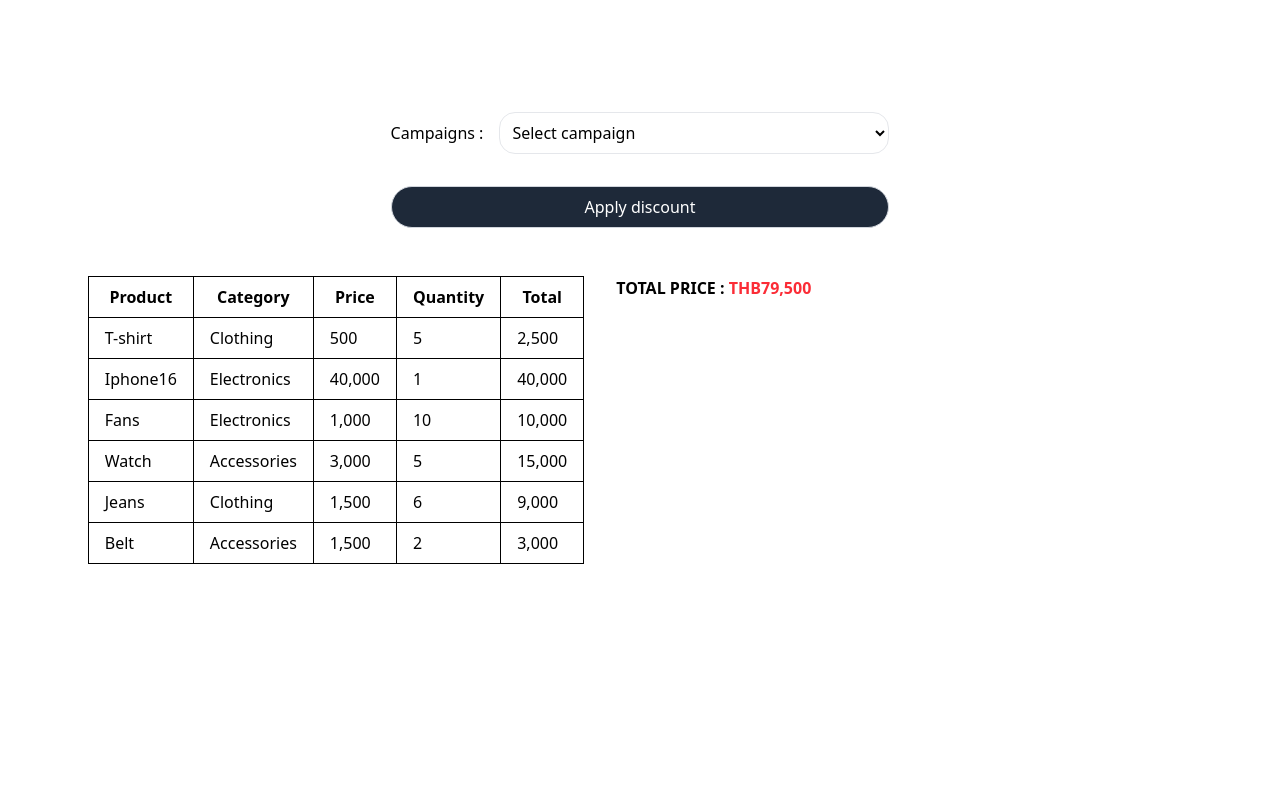
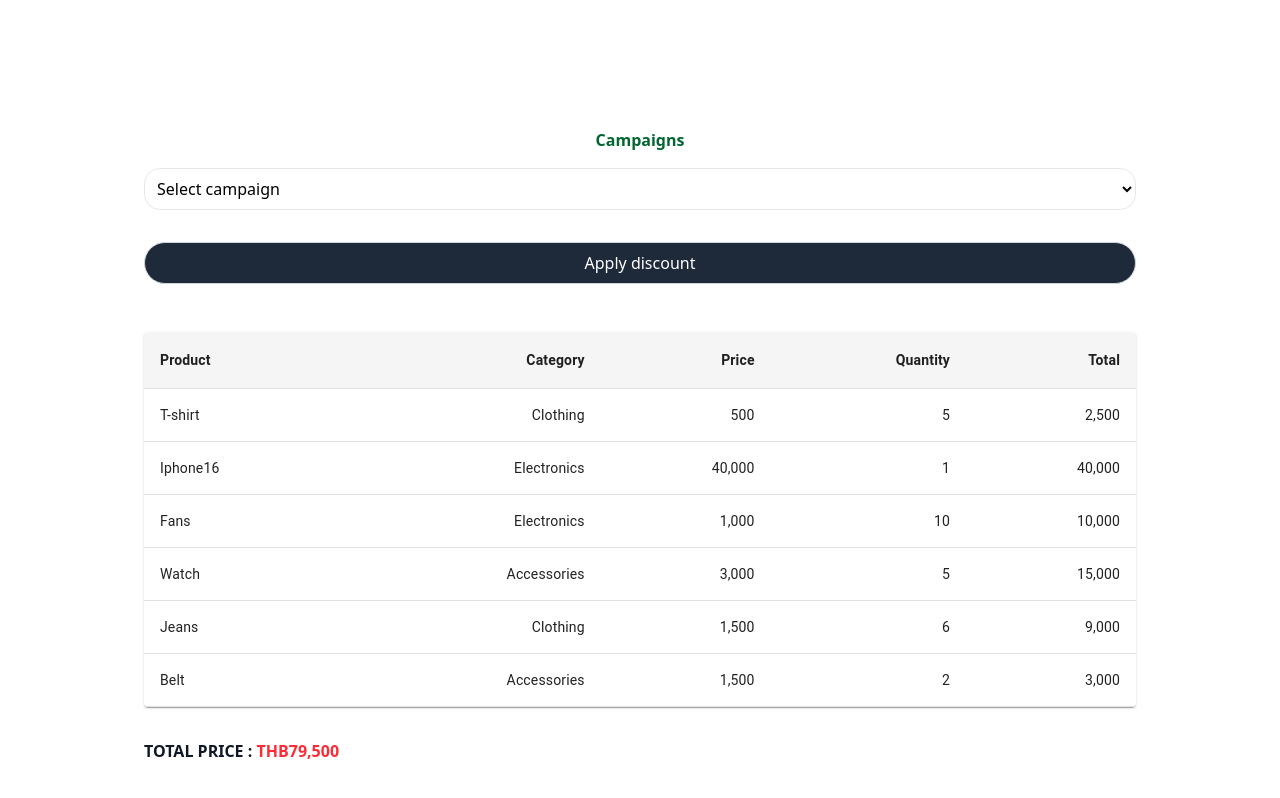
Before and after one commit to apiwatz-lee/discount-campaign, a React (Vite) app: page / in a window 1280 px wide. Shown: the top 798 px of the page. Built offline with nearby package versions, Linux system fonts and the light colour scheme.

Commit message:
feat:support responsive

```diff
--- a/package.json
+++ b/package.json
@@ -10,6 +10,9 @@
     "preview": "vite preview"
   },
   "dependencies": {
+    "@emotion/react": "^11.14.0",
+    "@emotion/styled": "^11.14.0",
+    "@mui/material": "^7.0.0",
     "@tailwindcss/vite": "^4.0.15",
     "react": "^19.0.0",
     "react-dom": "^19.0.0",
--- a/src/App.jsx
+++ b/src/App.jsx
@@ -47,7 +47,7 @@ function App() {
       },
       component: (params, campaign) => (
         <div key={campaign}>
-          <label className='min-w-22 text-start content-center'>
+          <label className=' text-start content-center'>
             Discount amount (THB)
           </label>
           <input
@@ -66,7 +66,7 @@ function App() {
               );
             }}
             value={params.amount}
-            className='border border-gray-200 rounded-xl p-2'
+            className='border border-gray-200 rounded-xl p-2 ml-4'
           />
         </div>
       ),
@@ -111,7 +111,7 @@ function App() {
               )
             }
             value={params.percentage}
-            className='border border-gray-200 rounded-xl p-2'
+            className='border border-gray-200 rounded-xl p-2 ml-4'
           />
         </div>
       ),
@@ -159,6 +159,7 @@ function App() {
                 )
               )
             }
+            className='border border-gray-200 rounded-xl p-2 ml-4'
           >
             {params.productCategories.map((category) => (
               <option key={category} value={category}>
@@ -167,7 +168,7 @@ function App() {
             ))}
           </select>
 
-          <label className='min-w-22 text-start content-center'>
+          <label className='min-w-22 text-start content-center ml-4'>
             Discount amount (%)
           </label>
           <input
@@ -187,7 +188,7 @@ function App() {
               )
             }
             value={params.amount}
-            className='border border-gray-200 rounded-xl p-2'
+            className='border border-gray-200 rounded-xl p-2 ml-4'
           />
         </div>
       ),
@@ -240,7 +241,7 @@ function App() {
               )
             }
             value={params.points}
-            className='border border-gray-200 rounded-xl p-2'
+            className='border border-gray-200 rounded-xl p-2 ml-4'
           />
         </div>
       ),
@@ -270,9 +271,8 @@ function App() {
       },
       component: (params, campaign) => (
         <div key={campaign}>
-          <label className='min-w-22 text-start content-center'>
-            every (THB)
-          </label>
+          <div>
+            <label className=' text-start content-center'>every (THB)</label>
             <input
               onChange={(e) =>
                 setCampaigns((campaigns) =>
@@ -292,12 +292,12 @@ function App() {
                 )
               }
               value={params.everyAmount}
-            className='border border-gray-200 rounded-xl p-2'
+              className='border border-gray-200 rounded-xl p-2 ml-8'
             />
+          </div>
 
-          <label className='min-w-22 text-start content-center'>
-            discount (THB)
-          </label>
+          <div className='mt-4'>
+            <label className='text-start content-center'>discount (THB)</label>
             <input
               onChange={(e) =>
                 setCampaigns((campaigns) =>
@@ -317,8 +317,9 @@ function App() {
                 )
               }
               value={params.willDiscount}
-            className='border border-gray-200 rounded-xl p-2'
+              className='border border-gray-200 rounded-xl p-2 ml-3'
             />
+          </div>
         </div>
       ),
       calculateDiscount: (totalAfterOnTop, everyAmount, willDiscount) => {
@@ -465,7 +466,7 @@ function App() {
     .reduce((acc, item) => acc + item, 0);
 
   return (
-    <main className='mx-auto container flex flex-col justify-center items-center gap-12 my-28'>
+    <main className='mx-auto container flex flex-col justify-center items-center gap-12 my-28 p-4 w-full max-w-5xl'>
       {campaigns.length > 0 && (
         <CampaignSelector
           onSubmit={handleApplyDiscount}
@@ -475,7 +476,7 @@ function App() {
         />
       )}
 
-      <section className='flex justify-center gap-8 w-full'>
+      <section className='flex flex-col justify-center items-center gap-8 w-full'>
         <CartDetails cart={cart} />
         <PriceDetail
           total={total}
--- a/src/common.jsx
+++ b/src/common.jsx
@@ -1,4 +1,4 @@
-export const formarNumberWithCommas = (number) => {
+export const formatNumberWithCommas = (number) => {
   if (!number) return;
   return number.toString().replace(/\B(?=(\d{3})+(?!\d))/g, ',');
 };
--- a/src/components/CampaignSelector.jsx
+++ b/src/components/CampaignSelector.jsx
@@ -5,10 +5,10 @@ const CampaignSelector = ({
   selectedCampaign = {},
 }) => {
   return (
-    <form className='flex flex-col gap-4' onSubmit={onSubmit}>
-      <div className='flex gap-4 '>
-        <label className='min-w-22 text-start content-center'>
-          Campaigns :
+    <form className='flex flex-col gap-4 w-full' onSubmit={onSubmit}>
+      <div className='flex flex-col gap-4 '>
+        <label className=' text-center content-center font-extrabold text-green-800'>
+          Campaigns
         </label>
         <select
           className='border border-gray-200 rounded-2xl p-2'
--- a/src/components/CartDetails.jsx
+++ b/src/components/CartDetails.jsx
@@ -1,33 +1,50 @@
-import { formarNumberWithCommas } from '../common';
+import { formatNumberWithCommas } from '../common';
+import * as React from 'react';
+import Table from '@mui/material/Table';
+import TableBody from '@mui/material/TableBody';
+import TableCell from '@mui/material/TableCell';
+import TableContainer from '@mui/material/TableContainer';
+import TableHead from '@mui/material/TableHead';
+import TableRow from '@mui/material/TableRow';
+import Paper from '@mui/material/Paper';
 
 const CartDetails = ({ cart = [] }) => {
   return (
-    <table className='table-auto'>
-      <thead>
-        <tr>
-          <th className='border px-4 py-2'>Product</th>
-          <th className='border px-4 py-2'>Category</th>
-          <th className='border px-4 py-2'>Price</th>
-          <th className='border px-4 py-2'>Quantity</th>
-          <th className='border px-4 py-2'>Total</th>
-        </tr>
-      </thead>
-      <tbody>
-        {cart?.map(({ id, name, price, quantity, category }) => (
-          <tr key={id}>
-            <td className='border px-4 py-2'>{name}</td>
-            <td className='border px-4 py-2'>{category}</td>
-            <td className='border px-4 py-2'>
-              {formarNumberWithCommas(price)}
-            </td>
-            <td className='border px-4 py-2'>{quantity}</td>
-            <td className='border px-4 py-2'>
-              {formarNumberWithCommas(price * quantity)}
-            </td>
-          </tr>
-        ))}
-      </tbody>
-    </table>
+    <TableContainer component={Paper}>
+      <Table>
+        <TableHead>
+          <TableRow
+            sx={{
+              '& .MuiTableCell-root': {
+                fontWeight: 'bold',
+                backgroundColor: '#f5f5f5',
+              },
+            }}
+          >
+            <TableCell>Product</TableCell>
+            <TableCell align='right'>Category</TableCell>
+            <TableCell align='right'>Price</TableCell>
+            <TableCell align='right'>Quantity</TableCell>
+            <TableCell align='right'>Total</TableCell>
+          </TableRow>
+        </TableHead>
+        <TableBody>
+          {cart.map(({ id, name, price, quantity, category }) => (
+            <TableRow key={id}>
+              <TableCell>{name}</TableCell>
+              <TableCell align='right'>{category}</TableCell>
+              <TableCell align='right'>
+                {formatNumberWithCommas(price)}
+              </TableCell>
+              <TableCell align='right'>{quantity}</TableCell>
+              <TableCell align='right'>
+                {formatNumberWithCommas(price * quantity)}
+              </TableCell>
+            </TableRow>
+          ))}
+        </TableBody>
+      </Table>
+    </TableContainer>
   );
 };
 
--- a/src/components/PriceDetail.jsx
+++ b/src/components/PriceDetail.jsx
@@ -1,4 +1,4 @@
-import { formarNumberWithCommas } from '../common';
+import { formatNumberWithCommas } from '../common';
 
 const PriceDetail = ({
   total = 0,
@@ -8,11 +8,11 @@ const PriceDetail = ({
   campaignApplies = [],
 }) => {
   return (
-    <div className='min-w-xl max-w-xl flex flex-col gap-6'>
-      <div className='font-bold'>
+    <div className='  flex flex-col gap-6 w-full'>
+      <div className='font-bold text-gray-900'>
         TOTAL PRICE :{' '}
         <span className='font-bold text-red-500'>
-          THB{formarNumberWithCommas(total)}
+          THB{formatNumberWithCommas(total)}
         </span>
       </div>
 
@@ -23,39 +23,39 @@ const PriceDetail = ({
           const discountLabels = {
             fixedAmount: (
               <>
-                <span className='font-bold text-green-700'>{`COUPON: `}</span>
+                <span className='font-bold text-gray-900'>{`COUPON: `}</span>
                 You saved{' '}
                 <span className='font-bold text-green-700'>
-                  THB{formarNumberWithCommas(value.discountAmount)}!
+                  THB{formatNumberWithCommas(value.discountAmount)}!
                 </span>{' '}
                 Your remaining balance is{' '}
                 <span className='font-bold text-green-700'>
-                  THB{formarNumberWithCommas(value.balance)}
+                  THB{formatNumberWithCommas(value.balance)}
                 </span>
                 .
               </>
             ),
             percentageDiscount: (
               <>
-                <span className='font-bold text-green-700'>{`COUPON: `}</span>
+                <span className='font-bold text-gray-900'>{`COUPON: `}</span>
                 You got a{' '}
                 <span className='font-bold text-green-700'>
                   {value.discountPercent}%
                 </span>
                 {` discount, you saved`}
                 <span className='font-bold text-green-700'>
-                  THB{formarNumberWithCommas(value.discountAmount)}
+                  THB{formatNumberWithCommas(value.discountAmount)}
                 </span>
                 . Your balance is now{' '}
                 <span className='font-bold text-green-700'>
                   THB
-                  {formarNumberWithCommas(value.balance)}.
+                  {formatNumberWithCommas(value.balance)}.
                 </span>
               </>
             ),
             percentageDiscountByCategory: (
               <>
-                <span className='font-bold text-green-700'>{`ON TOP: `}</span>
+                <span className='font-bold text-gray-900'>{`ON TOP: `}</span>
                 Your{' '}
                 <span className='font-bold text-green-700'>
                   {value.selectedCategory}
@@ -66,53 +66,53 @@ const PriceDetail = ({
                 </span>{' '}
                 discount (
                 <span className='font-bold text-green-700'>
-                  THB{formarNumberWithCommas(value.totalCategory)}
+                  THB{formatNumberWithCommas(value.totalCategory)}
                 </span>{' '}
                 items in total), saving you{' '}
                 <span className='font-bold text-green-700'>
-                  THB{formarNumberWithCommas(value.discountAmount)}
+                  THB{formatNumberWithCommas(value.discountAmount)}
                 </span>
                 . Your balance is now{' '}
                 <span className='font-bold text-green-700'>
-                  THB{formarNumberWithCommas(value.balance)}
+                  THB{formatNumberWithCommas(value.balance)}
                 </span>
                 .
               </>
             ),
             discountByPoints: (
               <>
-                <span className='font-bold text-green-700'>{`ON TOP: `}</span>
+                <span className='font-bold text-gray-900'>{`ON TOP: `}</span>
                 You used your points and saved{' '}
                 <span className='font-bold text-green-700'>
-                  THB{formarNumberWithCommas(value.discountAmount)}
+                  THB{formatNumberWithCommas(value.discountAmount)}
                 </span>
                 . Your new balance is{' '}
                 <span className='font-bold text-green-700'>
-                  THB{formarNumberWithCommas(value.balance)}
+                  THB{formatNumberWithCommas(value.balance)}
                 </span>
                 .
               </>
             ),
             specialCampaigns: (
               <>
-                <span className='font-bold text-green-700'>{`SEASONAL: `}</span>
+                <span className='font-bold text-gray-900'>{`SEASONAL: `}</span>
                 For every{' '}
                 <span className='font-bold text-green-700'>
                   THB
-                  {formarNumberWithCommas(value.everyAmount)}{' '}
+                  {formatNumberWithCommas(value.everyAmount)}{' '}
                 </span>
                 spent, you get a{' '}
                 <span className='font-bold text-green-700'>
-                  THB{formarNumberWithCommas(value.willDiscount)}
+                  THB{formatNumberWithCommas(value.willDiscount)}
                 </span>{' '}
                 discount. This campaign, you saved{' '}
                 <span className='font-bold text-green-700'>
-                  THB{formarNumberWithCommas(value.discountAmount)}
+                  THB{formatNumberWithCommas(value.discountAmount)}
                 </span>{' '}
                 leaving you with a balance of{' '}
                 <span className='font-bold text-green-700'>
                   THB
-                  {formarNumberWithCommas(value.balance)}
+                  {formatNumberWithCommas(value.balance)}
                 </span>
               </>
             ),
@@ -124,16 +124,16 @@ const PriceDetail = ({
 
       {campaignApplies.length > 0 && (
         <div>
-          <div className='font-bold'>
+          <div className='font-bold text-gray-900'>
             NET DISCOUNT :{' '}
             <span className='font-bold text-green-700'>
-              THB{formarNumberWithCommas(totalDiscount)}
+              THB{formatNumberWithCommas(totalDiscount)}
             </span>
           </div>
-          <div className='font-bold '>
+          <div className='font-bold text-gray-900'>
             NET PRICE :{' '}
             <span className='font-bold text-red-500'>
-              THB{formarNumberWithCommas(netPrice)}
+              THB{formatNumberWithCommas(netPrice)}
             </span>
           </div>
         </div>
```
Also changed, not shown: 1 other file (tests, documents, lock files or other folders). Lines whose indentation alone changed are shown as unchanged.
